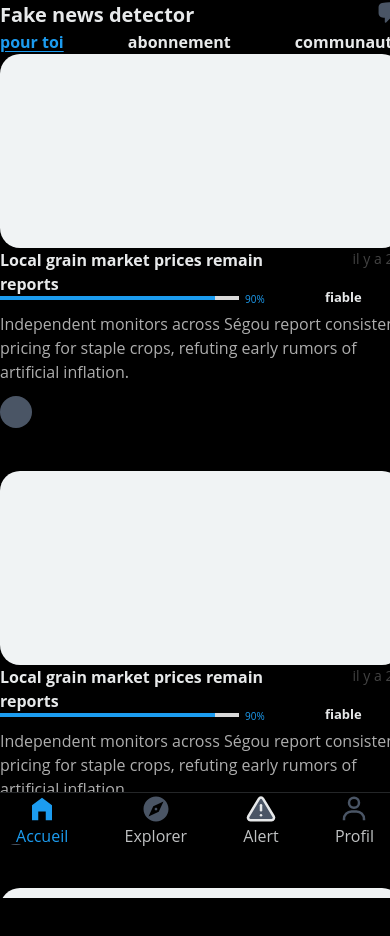
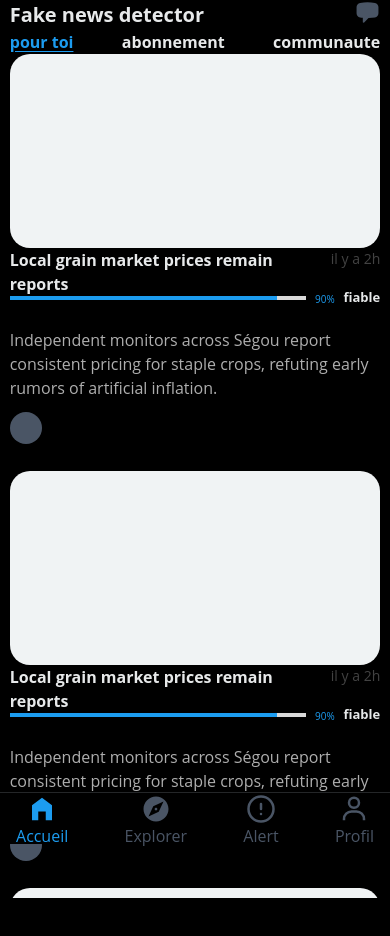
Before and after one commit to The-man-dies/fake-news-detector, a React (Vite) app in the folder app/web/: page / in a window 390 px wide. Shown: the top 936 px of the page. Built offline with nearby package versions, Linux system fonts and the light colour scheme.

Commit message:
fix home page responsive et start explorer

```diff
--- /dev/null
+++ b/app/web/src/components/explorer/explorer.tsx
@@ -0,0 +1,12 @@
+import SearchInput from "./searchInput";
+
+export default function Explorer() {
+    return (
+        <div>
+            <header className="space-y-2 md:px-4 h-[60px] ">
+                <h1 className="">Fakes news detector </h1>
+                <SearchInput />
+            </header>
+        </div>
+    );
+}
--- /dev/null
+++ b/app/web/src/components/explorer/searchInput.tsx
@@ -0,0 +1,14 @@
+import { BiSearch } from "react-icons/bi";
+
+export default function SearchInput() {
+    return (
+        <label className="border border-border flex flex-row gap-2.5 rounded-md px-3 bg-muted">
+            <BiSearch className="mt-1 fill-gray-600" size={20} />
+            <input
+                type="text"
+                placeholder="hrl"
+                className="focus:border-none focus:outline-none w-full text-muted-foreground"
+            />
+        </label>
+    );
+}
--- a/app/web/src/components/home/home.tsx
+++ b/app/web/src/components/home/home.tsx
@@ -3,7 +3,7 @@ import InfoCard from "./infoCard";
 
 export default function Home() {
     return (
-        <div className=" lg:w-[700px] ">
+        <div className="  w-full ">
             {/* header */}
 
             <div className="flex flex-row justify-between ">
--- a/app/web/src/components/home/infoCard.tsx
+++ b/app/web/src/components/home/infoCard.tsx
@@ -9,11 +9,11 @@ export default function InfoCard() {
                 <p className="text-[14px] text-card-foreground/30">il y a 2h</p>
             </div>
             <div className="flex flex-row justify-between relative">
-                <div className="h-[4px] w-[239px] bg-card-foreground">
+                <div className="h-[4px] w-[80%] bg-card-foreground flex justify-between">
                     <div className="h-full w-[90%] bg-primary"></div>
                 </div>
-                <h1 className="text-primary text-[10px] absolute left-[245px] -top-1">90%</h1>
-                <h1 className="font-bold text-[13px] absolute left-[325px] -top-2">fiable</h1>
+                <h1 className="text-primary text-[10px] relative -top-1">90%</h1>
+                <h1 className="font-bold text-[13px]  relative -top-2">fiable</h1>
             </div>
             <h1 className="text-[16px]  text-card-foreground/80 my-3">
                 Independent monitors across Ségou report consistent pricing for staple crops, refuting early rumors of
--- a/app/web/src/components/navbar.tsx
+++ b/app/web/src/components/navbar.tsx
@@ -1,49 +1,53 @@
+import { Link, useLocation } from "@tanstack/react-router";
 import { BiUser } from "react-icons/bi";
-import { FiAlertTriangle } from "react-icons/fi";
+import { FiAlertCircle } from "react-icons/fi";
 import { HiChatBubbleLeft } from "react-icons/hi2";
 import { MdExplore, MdHomeFilled } from "react-icons/md";
 
 export default function Navbar({ className }: { className?: string }) {
     return (
         <div className={` bg-background border-t z-50 px-4 ${className}`}>
-            <NavIcom>
+            <NavIcom link="">
+                <span>
+                    <MdHomeFilled size={30} />
+                </span>
+                <p>Accueil</p>
+            </NavIcom>
+            <NavIcom link="explorer">
                 <span className="">
-                    <MdHomeFilled className="fill-primary " size={30} />
-                </span>
-                <p className=" text-primary">Accueil</p>
-            </NavIcom>
-            <NavIcom>
-                <span className="">
-                    <MdExplore size={30} className="fill-gray-600" />
+                    <MdExplore size={30} />
                 </span>
                 <p className="text-secondary/80">Explorer</p>
             </NavIcom>
-            <NavIcom>
+            <NavIcom link="alert">
                 <span className="">
-                    <FiAlertTriangle size={30} className="fill-gray-600" />
+                    <FiAlertCircle size={30} />
                 </span>
-                <p className="text-secondary/80">Alert</p>
+                <p>Alert</p>
             </NavIcom>
-            <NavIcom className="lg:hidden">
+            <NavIcom link="profile" className="lg:hidden">
                 <span>
-                    <BiUser size={30} className="fill-gray-600" />
+                    <BiUser size={30} />
                 </span>
-                <p className="text-secondary/80">Profil</p>
+                <p>Profil</p>
             </NavIcom>
-            <NavIcom className="hidden lg:visible">
+            <NavIcom link="chat" className="hidden lg:flex">
                 <span>
-                    <HiChatBubbleLeft size={30} className="fill-gray-600 " />
+                    <HiChatBubbleLeft size={30} />
                 </span>
-                <p className="text-secondary/80">Chat</p>
+                <p>Chat</p>
             </NavIcom>
         </div>
     );
 }
-function NavIcom({ children, className }: { children: React.ReactNode; className?: string }) {
+function NavIcom({ children, className, link }: { children: React.ReactNode; className?: string; link: string }) {
+    const location = useLocation();
+
     return (
-        <div
-            className={`flex flex-col  justify-center  [&>span]:mx-auto [&>span]:mt-1 lg:flex-row lg:justify-start lg:[&>*]:mt-auto  lg:[&>span]:w-15   lg:[&>p]:text-justify  lg:[&>p]:w-15  ${className}`}>
+        <Link
+            className={`flex flex-col  justify-center  ${location.pathname === `/${link}` ? "[&>p]:text-primary [&>span]:text-primary" : " [&>p]:text-gray-600 [&>span]:text-gray-600"}   [&>span]:mx-auto [&>span]:mt-1 lg:flex-row lg:justify-start lg:[&>*]:mt-auto  lg:[&>span]:w-15   lg:[&>p]:text-justify lg:[&>p]:w-15  ${className} `}
+            to={`/${link}`}>
             {children}
-        </div>
+        </Link>
     );
 }
--- a/app/web/src/routes/__root.tsx
+++ b/app/web/src/routes/__root.tsx
@@ -6,12 +6,12 @@ import OffSide from "../components/offSide";
 export const Route = createRootRoute({
     component: () => (
         <div className="min-h-screen w-full bg-background">
-            <div className="mx-auto min-w-[340px] w-[402px]  lg:flex lg:flex-row lg:w-[1000px]  bg-background pb-[60px] shadow-lg">
-                <Navbar className=" fixed bottom-0 left-0 w-full h-[52px] flex justify-between items-center lg:relative lg:h-screen lg:flex lg:flex-col lg:justify-start lg:gap-3   lg:w-1/3 " />
-                <main className="flex-1">
+            <div className="mx-auto min-w-[340px] w-[95%] lg:flex lg:flex-row lg:w-[1000px]  bg-background pb-[60px] shadow-lg xl:w-[1250px] ">
+                <Navbar className=" fixed bottom-0 left-0 w-full h-[52px] flex justify-between items-center lg:relative lg:h-screen lg:flex lg:flex-col lg:justify-start lg:gap-3   lg:w-1/5 " />
+                <main className="flex-1 h-screen lg:border-x-2 lg:border-border">
                     <Outlet />
                 </main>
-                <OffSide className="invisible lg:visible lg:w-1/3" />
+                <OffSide className="invisible lg:visible lg:w-1/5" />
                 <TanStackRouterDevtools />
             </div>
         </div>
--- a/app/web/src/routes/about.tsx
+++ /dev/null
@@ -1,9 +0,0 @@
-import { createFileRoute } from "@tanstack/react-router";
-
-export const Route = createFileRoute("/about")({
-    component: RouteComponent,
-});
-
-function RouteComponent() {
-    return <div>Hello "/about"!</div>;
-}
--- a/app/web/src/routes/bankai.tsx
+++ b/app/web/src/routes/alert.tsx
@@ -1,9 +1,9 @@
 import { createFileRoute } from '@tanstack/react-router'
 
-export const Route = createFileRoute('/bankai')({
+export const Route = createFileRoute('/alert')({
   component: RouteComponent,
 })
 
 function RouteComponent() {
-  return <div>Hello "/bankai"!</div>
+  return <div>Hello "/alert"!</div>
 }
--- /dev/null
+++ b/app/web/src/routes/chat.tsx
@@ -0,0 +1,9 @@
+import { createFileRoute } from '@tanstack/react-router'
+
+export const Route = createFileRoute('/chat')({
+  component: RouteComponent,
+})
+
+function RouteComponent() {
+  return <div>Hello "/chat"!</div>
+}
--- /dev/null
+++ b/app/web/src/routes/explorer.tsx
@@ -0,0 +1,14 @@
+import { createFileRoute } from "@tanstack/react-router";
+import Explorer from "../components/explorer/explorer";
+
+export const Route = createFileRoute("/explorer")({
+    component: RouteComponent,
+});
+
+function RouteComponent() {
+    return (
+        <div>
+            <Explorer />
+        </div>
+    );
+}
```
Also changed, not shown: app/web/src/routeTree.gen.ts (+49 -31 lines), 1 other file (tests, documents, lock files or other folders).
